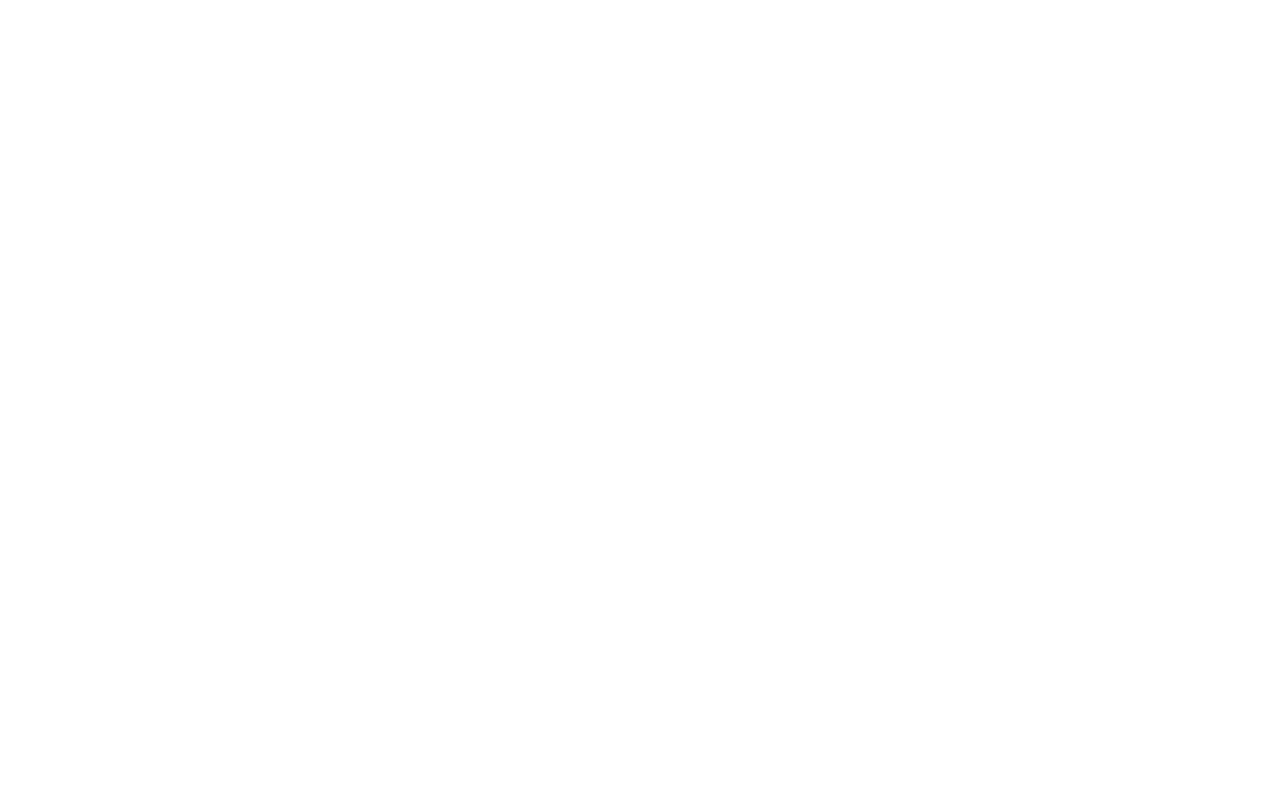
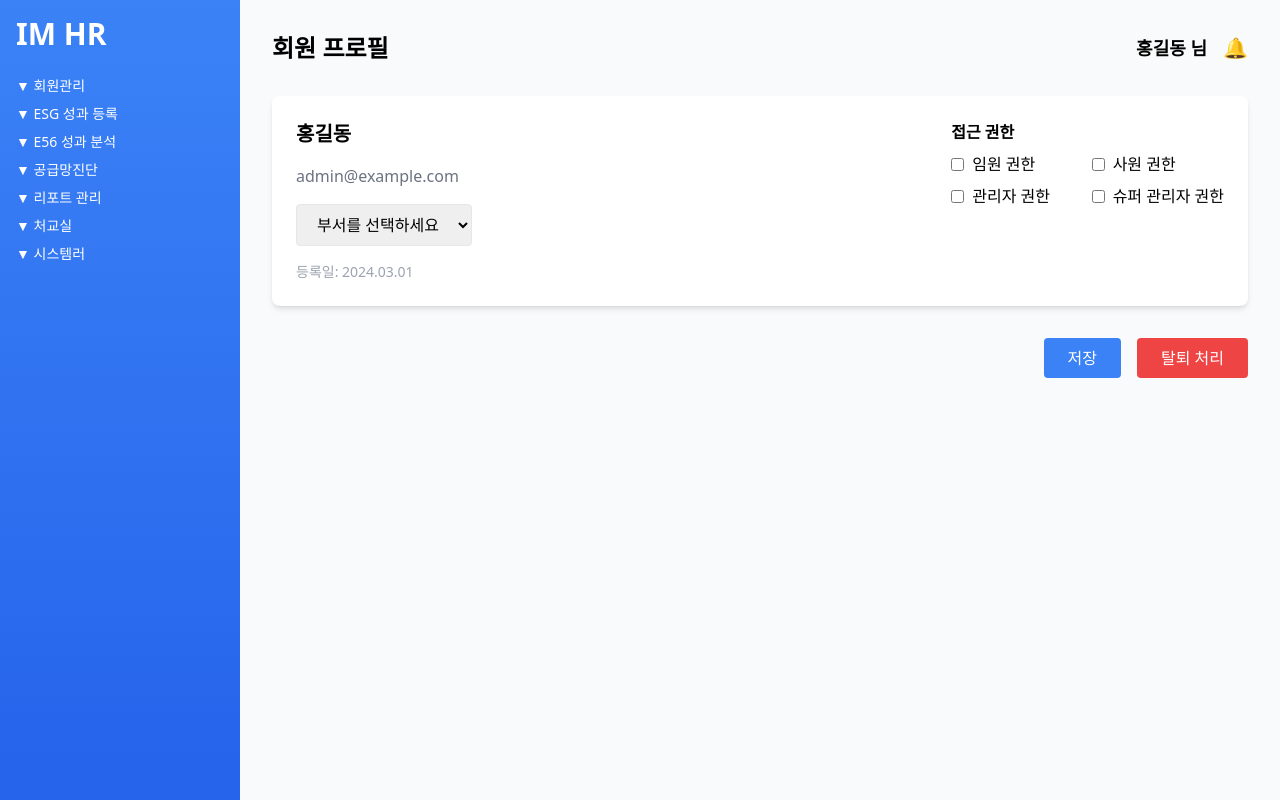
Before and after one commit to saway126/test_hrim, a Vue app: page /admin/user-permission in a window 1280 px wide. Before the commit this address had no page. Built offline with nearby package versions, Linux system fonts and the light colour scheme.

Commit message:
[Feat] 권한 이향향 추가

```diff
--- a/src/router/index.js
+++ b/src/router/index.js
@@ -3,6 +3,8 @@ import LoginForm from '../components/LoginForm.vue'
 import SignUpForm from '../components/SignUpForm.vue'
 import AdminUserApprovalView from '../views/AdminUserApprovalView.vue'
 import AdminUserSearchView from '../views/AdminUserSearchView.vue'
+import AdminPermissionTransferView from '../views/AdminPermissionTransferView.vue'
+
 
 
 
@@ -15,7 +17,13 @@ const routes = [
     path: '/admin/user-search',
     name: 'admin-user-search',
     component: AdminUserSearchView
+  },
+  {
+    path: '/admin/user-permission',
+    name: 'admin-user-permission',
+    component: AdminPermissionTransferView
   }
+
 
 
 ]
--- /dev/null
+++ b/src/views/AdminPermissionTransferView.vue
@@ -0,0 +1,86 @@
+<template>
+    <div class="flex h-screen">
+      <!-- 사이드바 -->
+      <aside class="w-60 bg-gradient-to-b from-blue-500 to-blue-600 text-white p-4">
+        <h1 class="text-3xl font-bold mb-6">IM HR</h1>
+        <ul class="space-y-2 text-sm">
+          <li v-for="menu in menus" :key="menu">
+            <button class="w-full text-left hover:underline">▼ {{ menu }}</button>
+          </li>
+        </ul>
+      </aside>
+
+      <!-- 본문 -->
+      <main class="flex-1 bg-gray-50 p-8">
+        <!-- 상단 헤더 -->
+        <header class="flex justify-between items-center mb-8">
+          <h2 class="text-2xl font-semibold">회원 프로필</h2>
+          <div class="flex items-center space-x-4">
+            <span class="text-lg font-semibold">홍길동 님</span>
+            <span class="text-yellow-400 text-xl">🔔</span>
+          </div>
+        </header>
+
+        <!-- 프로필 카드 -->
+        <div class="bg-white shadow-md rounded-lg p-6 flex justify-between items-start">
+          <!-- 왼쪽 프로필 -->
+          <div class="space-y-4">
+            <h3 class="text-xl font-bold">{{ user.name }}</h3>
+            <p class="text-gray-500">{{ user.email }}</p>
+            <select class="border rounded px-4 py-2" v-model="user.department">
+              <option disabled value="">부서를 선택하세요</option>
+              <option v-for="dept in departments" :key="dept">{{ dept }}</option>
+            </select>
+            <p class="text-sm text-gray-400 mt-4">등록일: {{ user.registeredAt }}</p>
+          </div>
+
+          <!-- 오른쪽 권한 -->
+          <div>
+            <h4 class="font-semibold mb-2">접근 권한</h4>
+            <div class="grid grid-cols-2 gap-2">
+              <label v-for="permission in permissions" :key="permission" class="flex items-center space-x-2">
+                <input type="checkbox" v-model="user.permissions" :value="permission" />
+                <span>{{ permission }}</span>
+              </label>
+            </div>
+          </div>
+        </div>
+
+        <!-- 버튼 -->
+        <div class="mt-8 flex justify-end space-x-4">
+          <button class="bg-blue-500 hover:bg-blue-600 text-white px-6 py-2 rounded" @click="save">저장</button>
+          <button class="bg-red-500 hover:bg-red-600 text-white px-6 py-2 rounded" @click="terminate">탈퇴 처리</button>
+        </div>
+      </main>
+    </div>
+  </template>
+
+  <script setup>
+  import { ref } from 'vue'
+
+  const menus = ['회원관리', 'ESG 성과 등록', 'E56 성과 분석', '공급망진단', '리포트 관리', '처교실', '시스템러']
+
+  const user = ref({
+    name: '홍길동',
+    email: 'admin@example.com',
+    department: '',
+    registeredAt: '2024.03.01',
+    permissions: []
+  })
+
+  const departments = ['인사팀', '재무팀', 'ESG팀', '기획팀']
+
+  const permissions = ['임원 권한', '사원 권한', '관리자 권한', '슈퍼 관리자 권한']
+
+  const save = () => {
+    alert('권한 저장 완료!')
+    console.log('선택된 권한:', user.value.permissions)
+  }
+
+  const terminate = () => {
+    const confirmed = confirm('정말 탈퇴 처리하시겠습니까?')
+    if (confirmed) {
+      alert('탈퇴 처리 완료')
+    }
+  }
+  </script>
```
